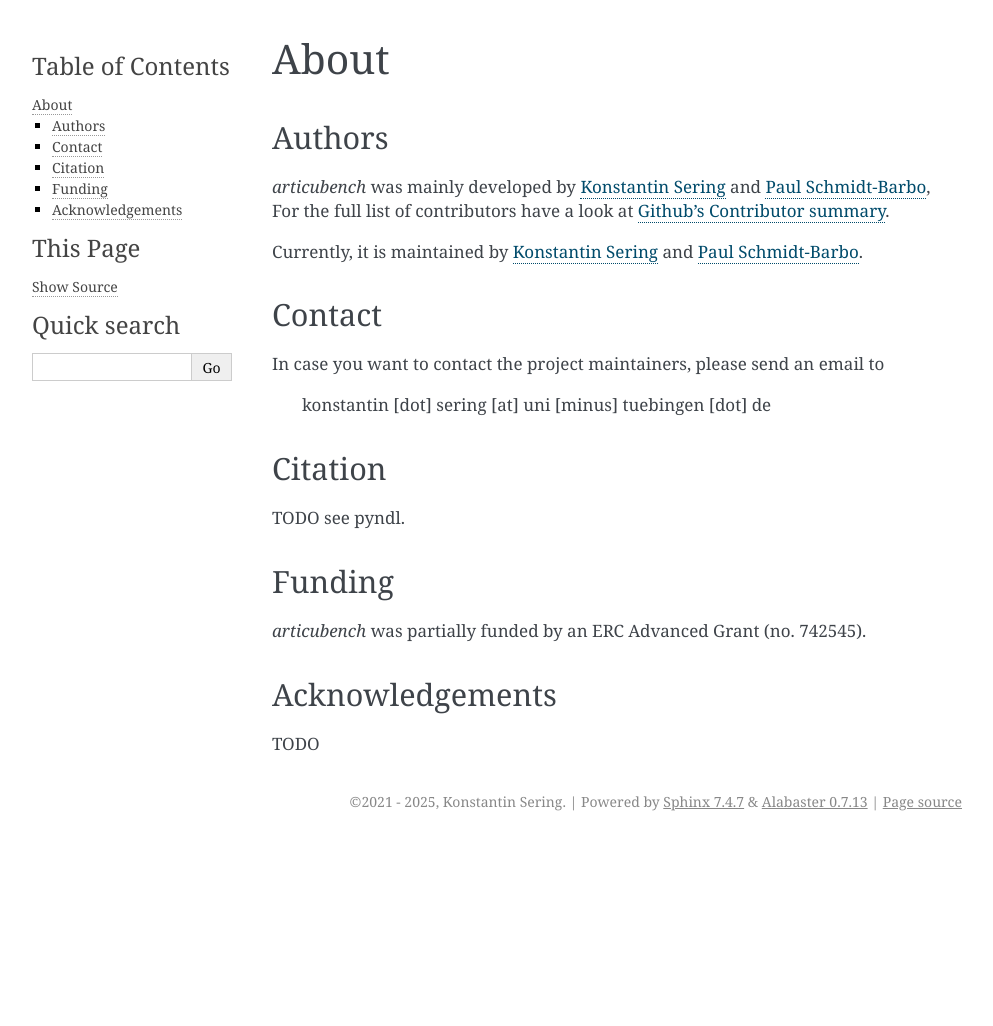
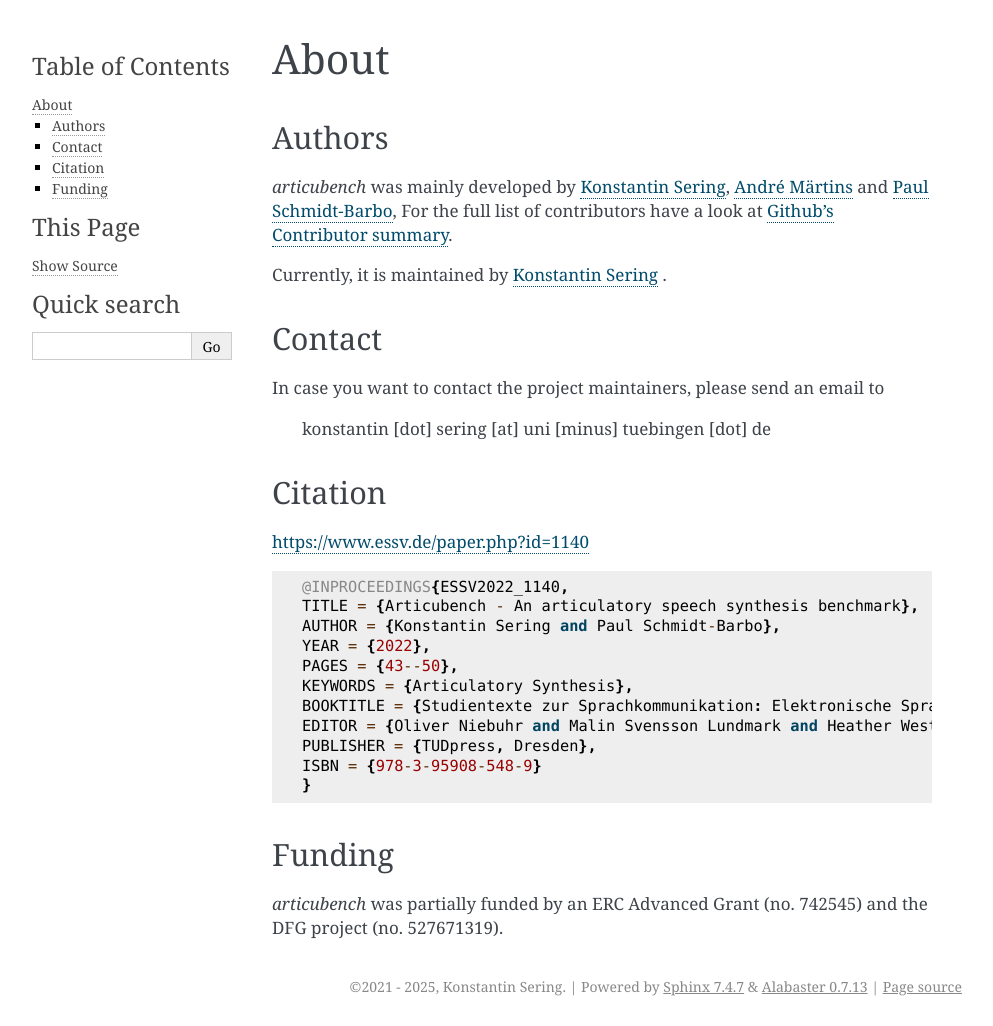
Before and after one commit to quantling/articubench, a Sphinx documentation site: the page built from docs/source/about.rst, in a window 1280 px wide. Shown: the whole page, without its empty margins (148-1141 px from the left). Built offline with Sphinx 7.4.7, drawn with Linux system fonts in a browser that asks for light colours; before the commit the page ends 900 px from its top, so only the background shows below that.

Commit message:
improves the docs

```diff
--- a/docs/source/about.rst
+++ b/docs/source/about.rst
@@ -5,18 +5,16 @@
 -------
 
 *articubench* was mainly developed by
-`Konstantin Sering <https://github.com/derNarr>`_ and
+`Konstantin Sering <https://github.com/derNarr>`_, `André Märtins <https://github.com/AndreDerCoole>`_ and
 `Paul Schmidt-Barbo <https://github.com/paulovic96>`_,
 For the full list of contributors have a look at `Github's Contributor summary
-<https://github.com/quantling/paule/contributors>`_.
+<https://github.com/quantling/articubench/contributors>`_.
 
-Currently, it is maintained by `Konstantin Sering <https://github.com/derNarr>`_
-and `Paul Schmidt-Barbo <https://github.com/paulovic96>`_.
+Currently, it is maintained by `Konstantin Sering <https://github.com/derNarr>`_ .
 
 
 Contact
 -------
-
 In case you want to contact the project maintainers, please send an email to
 
       konstantin [dot] sering [at] uni [minus] tuebingen [dot] de
@@ -24,14 +22,22 @@
 
 Citation
 --------
-TODO see pyndl.
+https://www.essv.de/paper.php?id=1140 ::
+
+  @INPROCEEDINGS{ESSV2022_1140,
+  TITLE = {Articubench - An articulatory speech synthesis benchmark},
+  AUTHOR = {Konstantin Sering and Paul Schmidt-Barbo},
+  YEAR = {2022},
+  PAGES = {43--50},
+  KEYWORDS = {Articulatory Synthesis},
+  BOOKTITLE = {Studientexte zur Sprachkommunikation: Elektronische Sprachsignalverarbeitung 2022},
+  EDITOR = {Oliver Niebuhr and Malin Svensson Lundmark and Heather Weston},
+  PUBLISHER = {TUDpress, Dresden},
+  ISBN = {978-3-95908-548-9}
+  }
 
 
 Funding
 -------
-*articubench* was partially funded by an ERC Advanced Grant (no. 742545).
-
-
-Acknowledgements
-----------------
-TODO
+*articubench* was partially funded by an ERC Advanced Grant (no. 742545) and
+the DFG project (no. 527671319).
--- a/docs/source/development.rst
+++ b/docs/source/development.rst
@@ -105,11 +105,6 @@
 in the repository's root folder (``articubench/``).
 
 
-Continuous Integration
-----------------------
-TODO: see pyndl documentation for reference.
-
-
 Licensing
 ---------
 All contributions to this project are licensed under the `GPLv3+ license
--- a/docs/source/installation.rst
+++ b/docs/source/installation.rst
@@ -1,8 +1,5 @@
 Installation
 ============
-
-TODO
-
 If you want to install *articubench* the easiest way is to install it
 from `pypi <https://pypi.python.org/pypi>`_ with:
 
--- a/pyproject.toml
+++ b/pyproject.toml
@@ -1,6 +1,6 @@
 [tool.poetry]
 name = "articubench"
-version = "0.3.3"
+version = "0.3.4"
 description = "articubench - An Articulatory Speech Synthesis Benchmark"
 authors = ["Konstantin (Tino) Sering <konstantin.sering@uni-tuebingen.de>",
 	   "André Märtins <andre99dercoole@gmail.com>",
```
Also changed, not shown: docs/source/index.rst (+2 -6 lines).
